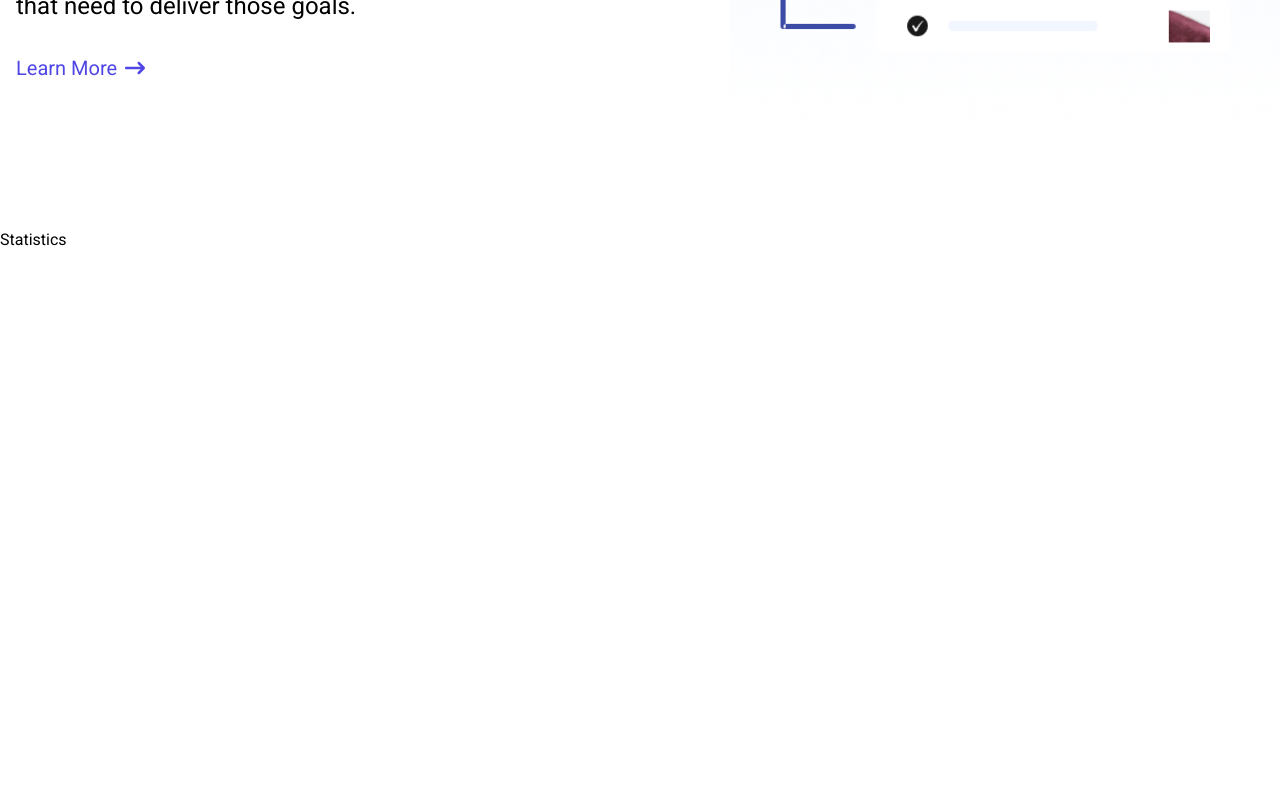
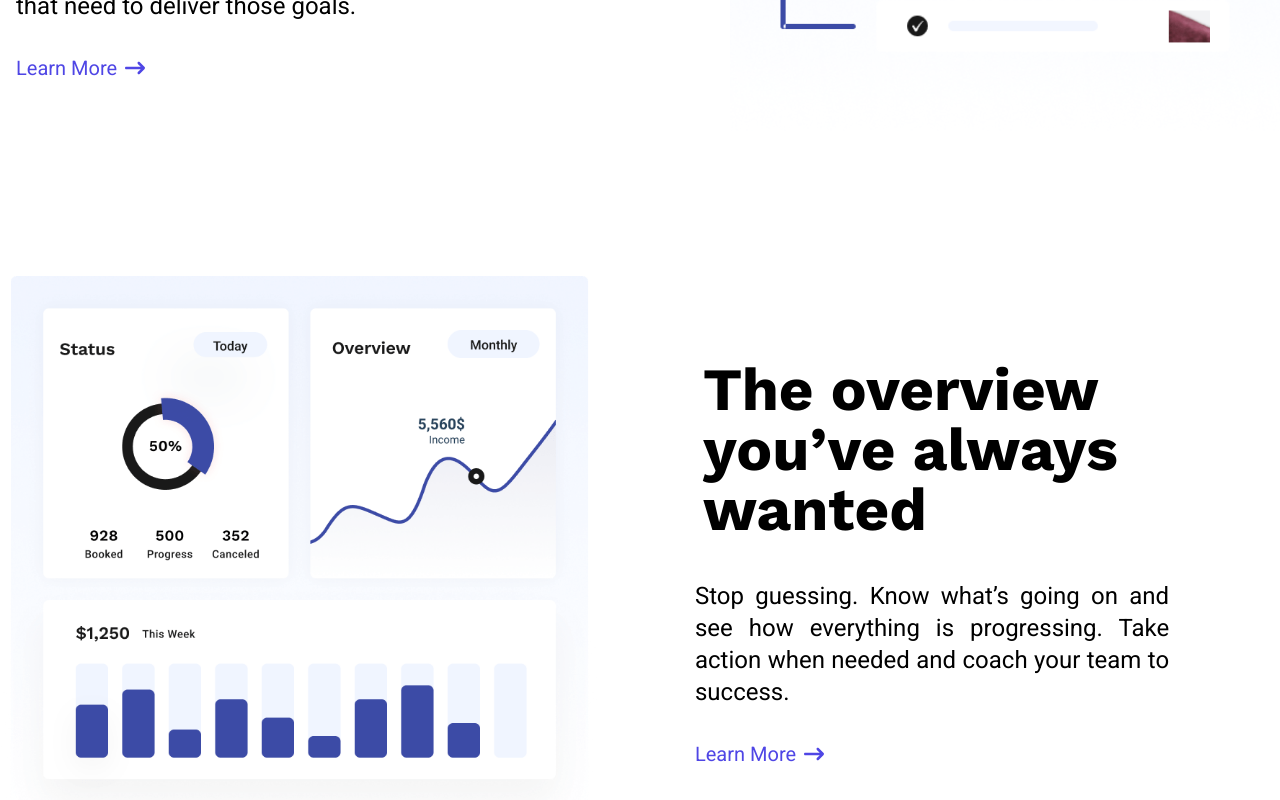
Before and after one commit to FrontEndDevo/peboo, a React (Vite) app: page / in a window 1280 px wide. Shown: the part 2138-2938 px from the top of the page. Before the commit the page ends 2390 px from the top, so only its background shows below. Built offline with nearby package versions, Linux system fonts and the light colour scheme.

Commit message:
Styling Statistics component

```diff
--- a/src/components/Statistics.jsx
+++ b/src/components/Statistics.jsx
@@ -1,6 +1,27 @@
+import { FontAwesomeIcon } from "@fortawesome/react-fontawesome";
+import statisticsImg from "../assets/images/statistics.png";
+import { faArrowRightLong } from "@fortawesome/free-solid-svg-icons";
 // This component should be a dynamic component (Handling props and calculate equations...etc) in SPA.
 const Statistics = () => {
-  return <section>Statistics</section>;
+  return (
+    <section className="container mx-auto flex flex-col lg:flex-row justify-between xl:gap-20 items-center py-12">
+      <div className="basis-1/2">
+        <img src={statisticsImg} alt="all statistics" className="w-full" />
+      </div>
+      <div className="basis-1/2 px-4 text-center lg:text-start">
+        <h2 className="text-3xl xl:text-6xl font-work-sans leading-tight font-normal border-indigo-600 border-b-4 p-2 rounded-2xl lg:border-none">
+          The overview you’ve always wanted
+        </h2>
+        <p className="text-xl xl:text-2xl my-8 text-justify xl:w-5/6">
+          Stop guessing. Know what’s going on and see how everything is
+          progressing. Take action when needed and coach your team to success.
+        </p>
+        <button className="text-indigo-600 flex items-center justify-center gap-2 text-xl hover:underline mx-auto xl:mx-0">
+          Learn More <FontAwesomeIcon icon={faArrowRightLong} />
+        </button>
+      </div>
+    </section>
+  );
 };
 
 export default Statistics;
```
